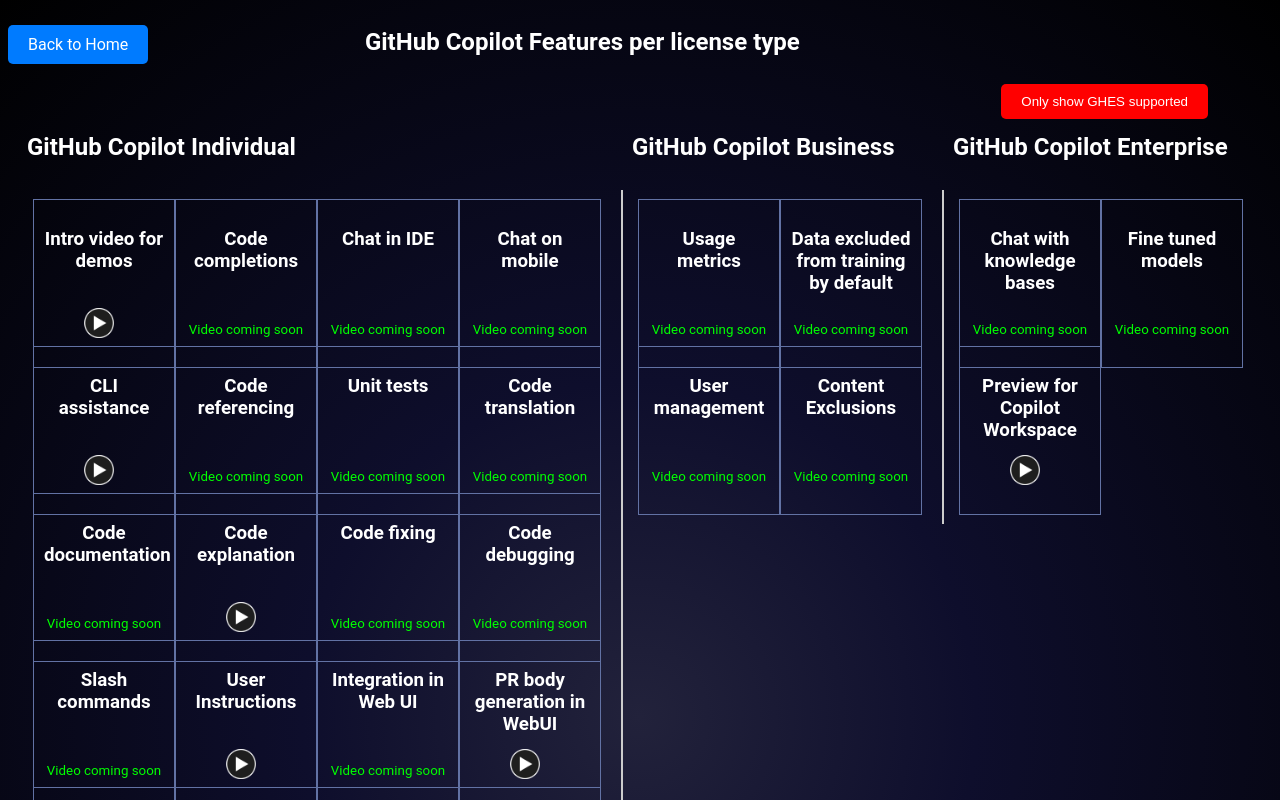
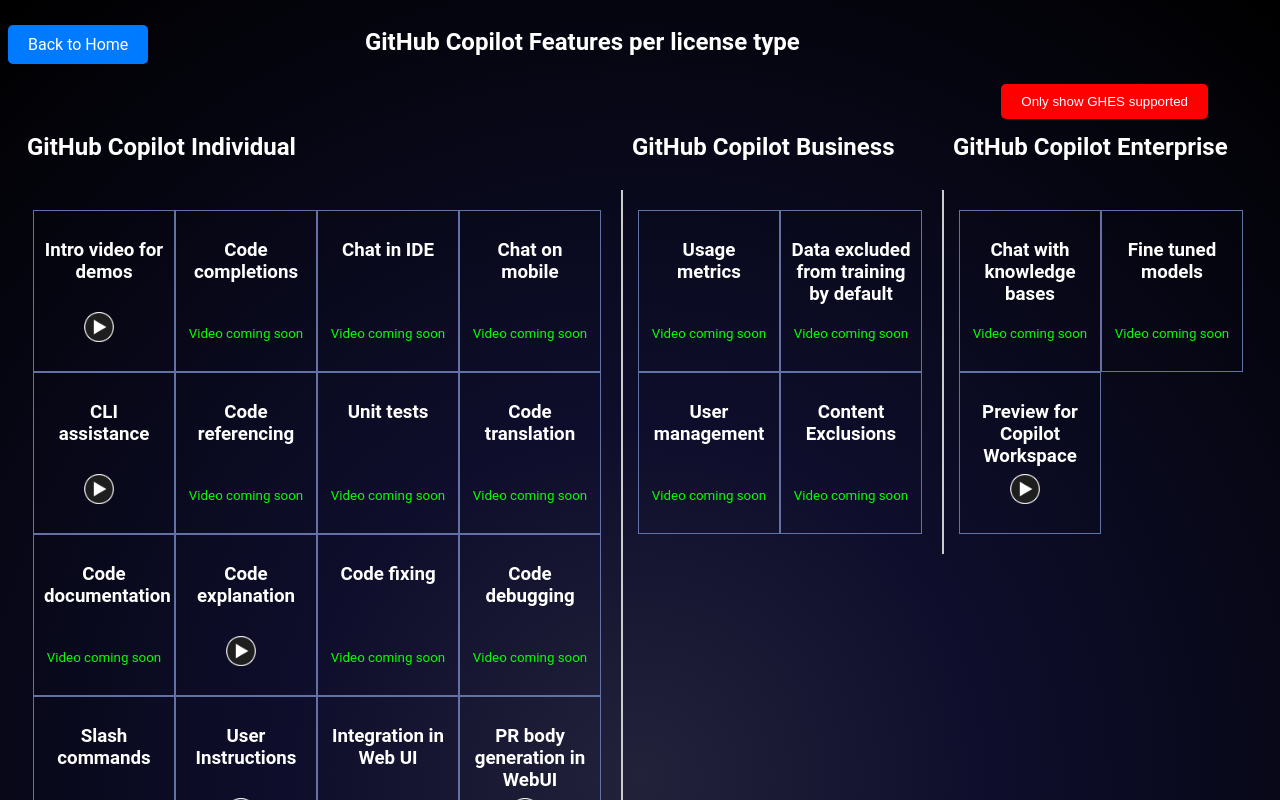
Before and after one commit to XpiritBV/copilot-videos, a React (Vite) app: page /skus in a window 1280 px wide. Shown: the top 800 px of the page. Built offline with nearby package versions, Linux system fonts and the light colour scheme.

Commit message:
prevent boxes overlay

```diff
--- a/src/styles.css
+++ b/src/styles.css
@@ -48,7 +48,6 @@
     align-items: center;
     gap: 20px;
     padding: 10px;
-    height: 100%;
 }
 
 .sku-grid.individual {
@@ -110,7 +109,7 @@
 
 .video-box {
     min-width: 120px;
-    min-height: 125px;
+    min-height: 140px;
     text-align: center;
     border: 1px solid #6272a4;
     position: relative;
```
